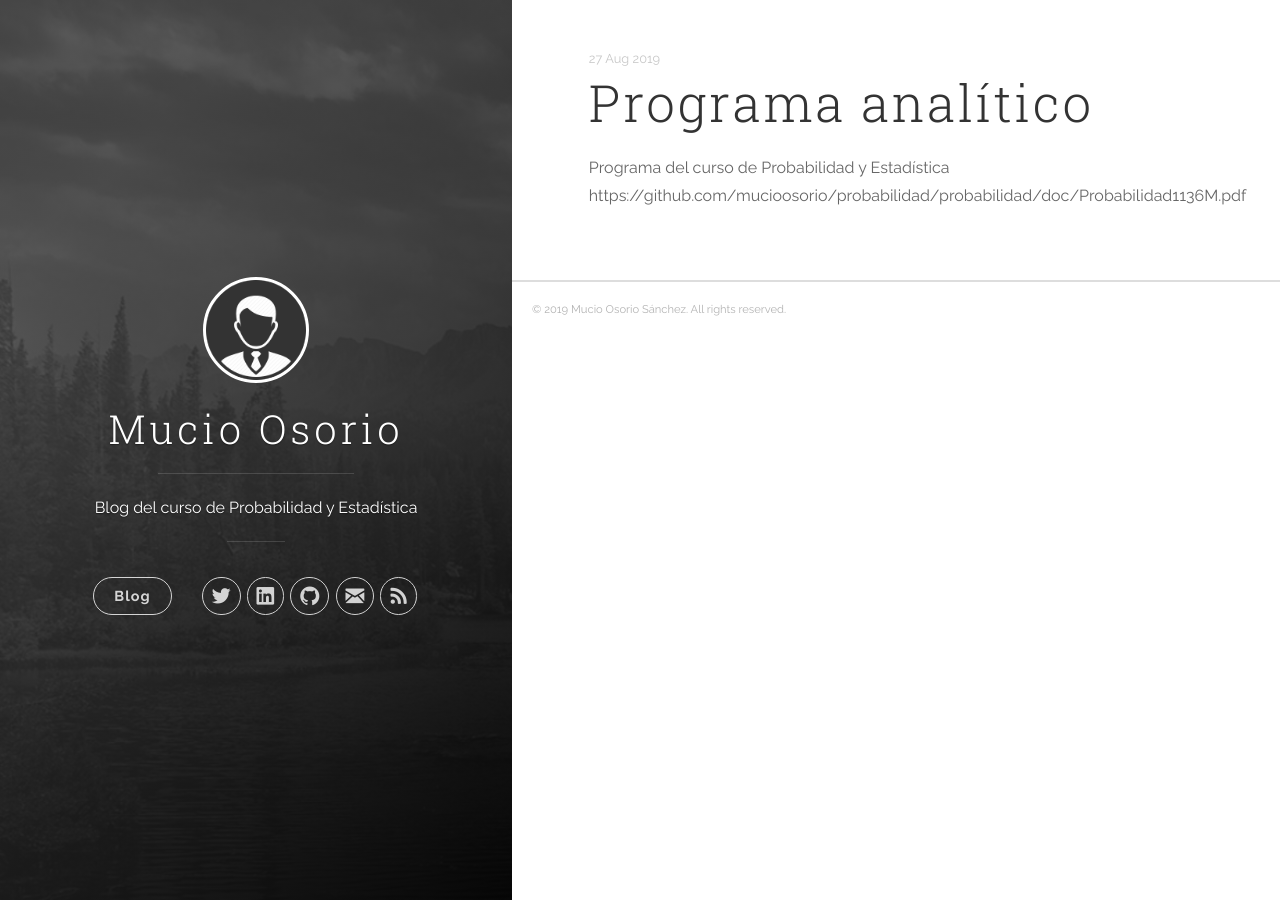
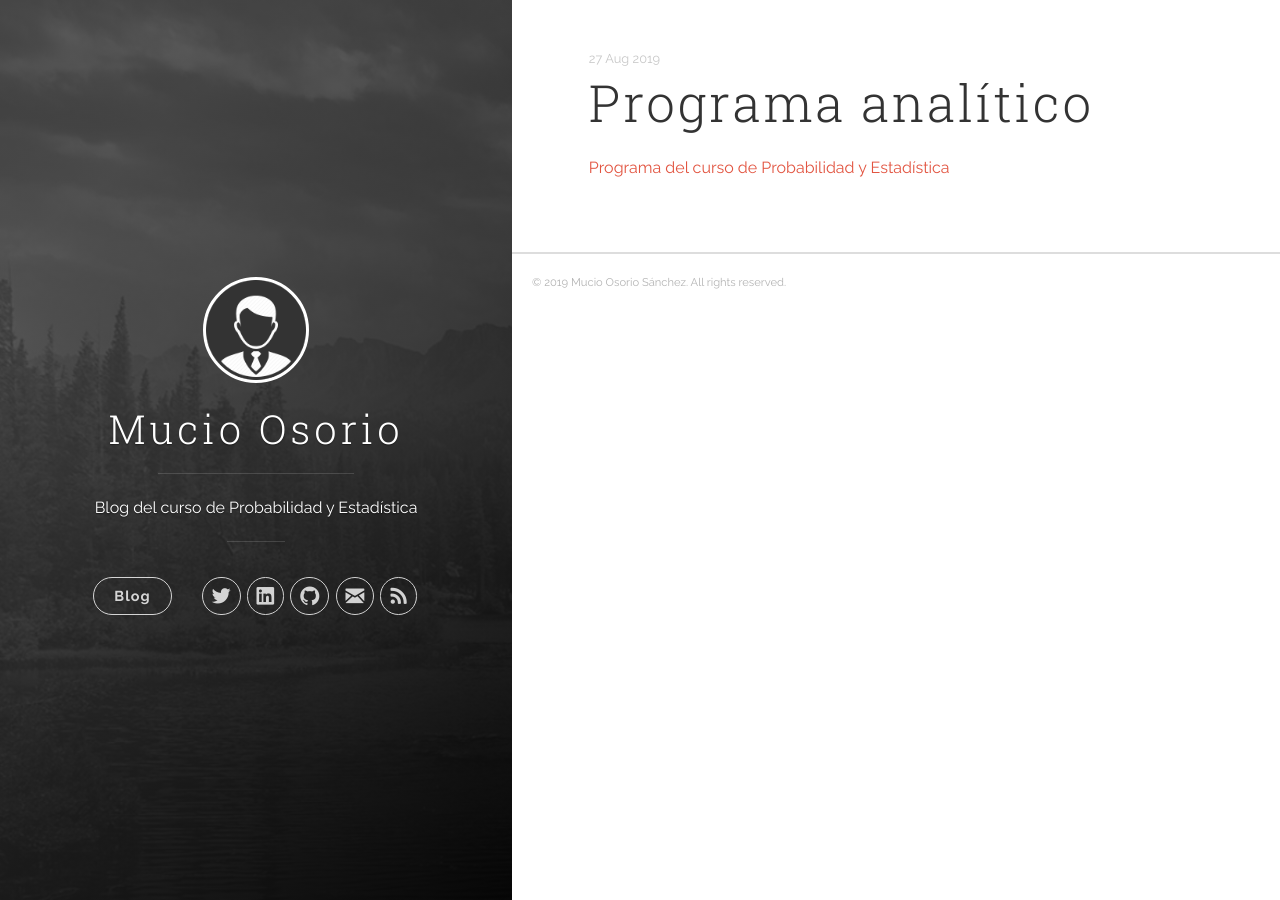
Before and after one commit to mucioosorio/probabilidad, a Jekyll site: the page built from _posts/2019-08-27-Programa Analítico.md, in a window 1280 px wide. Built offline with Jekyll 4.4.1, drawn with Linux system fonts in a browser that asks for light colours; nearby versions of some CDN libraries; some of the changed lines change nothing that is shown.

Commit message:
Update 2019-08-27-Programa Analítico.md

```diff
--- a/_posts/2019-08-27-Programa Analítico.md
+++ b/_posts/2019-08-27-Programa Analítico.md
@@ -1 +1,2 @@
-Programa del curso de Probabilidad y Estadística  https://github.com/mucioosorio/probabilidad/probabilidad/doc/Probabilidad1136M.pdf
+
+<a href="https://github.com/mucioosorio/probabilidad/blob/master/_posts/Probabilidad1136M.pdf" target="_blank">Programa del curso de Probabilidad y Estadística </a>
```
